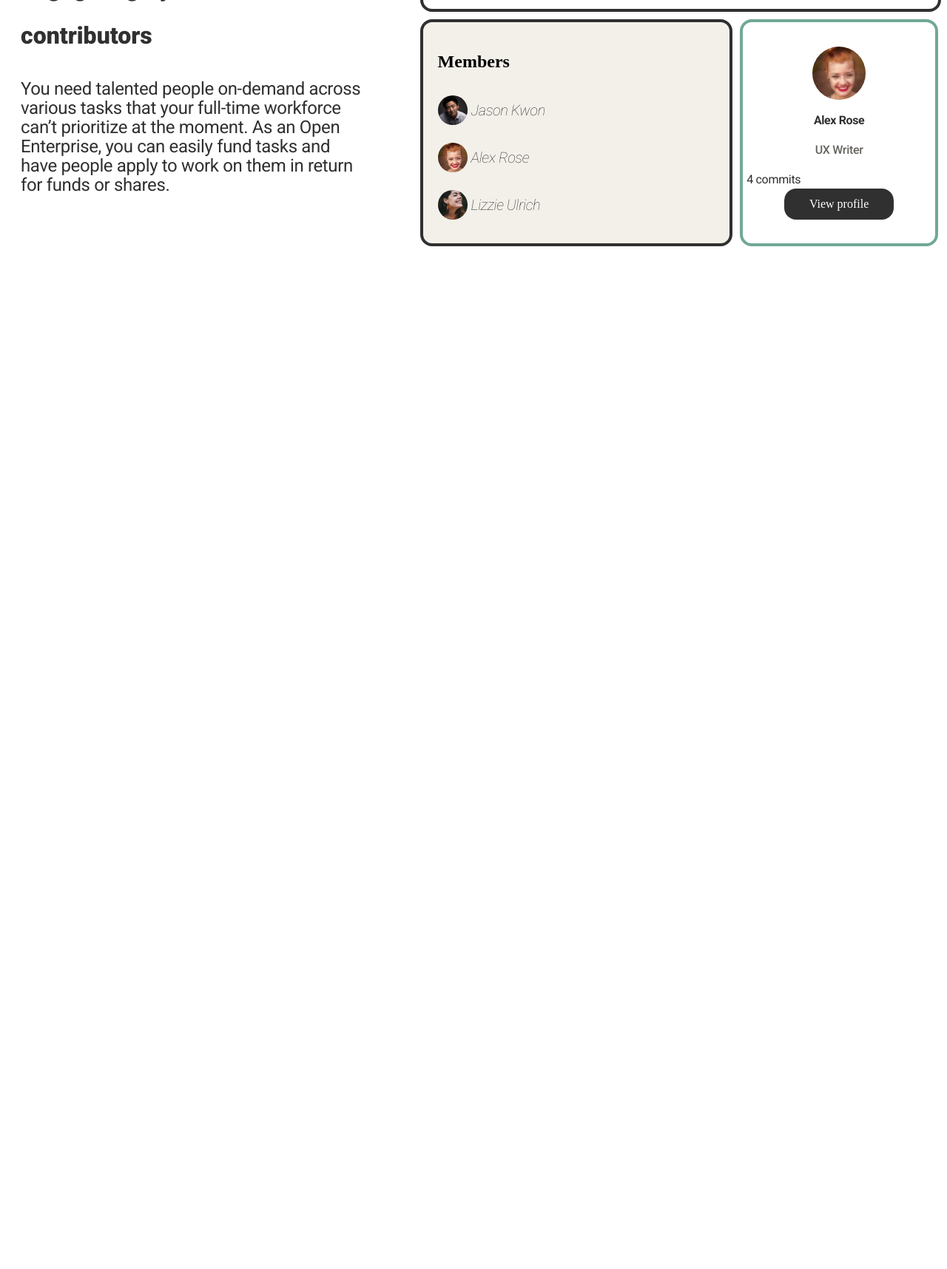
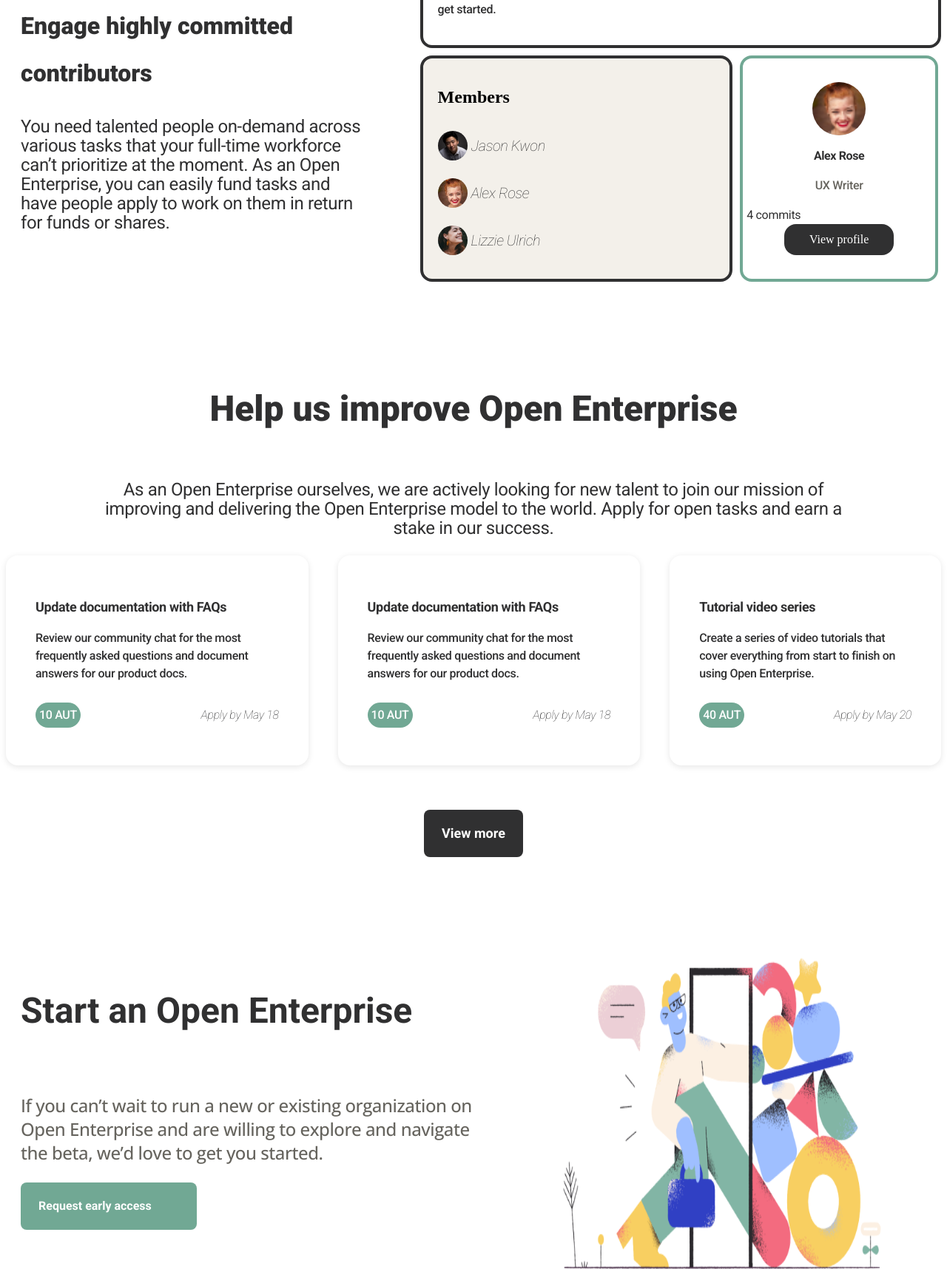
Before and after one commit to Xezer669/figma-project, a plain HTML site: page index.html in a window 1280 px wide. Shown: the part 3040-4756 px from the top of the page at 74% size. Before the commit the page ends 3381 px from the top, so only its background shows below. Drawn offline with nearby package versions, Linux system fonts and the light colour scheme.

Commit message:
modified:   assets/css/index.css         new file:   images/pablo-sign-in 1 1.png         modified:   index.html

```diff
--- a/assets/css/index.css
+++ b/assets/css/index.css
@@ -8,6 +8,14 @@
 }
 
 .main-header {
+    padding: 31px 33px 32px 33px;
+    display: flex;
+    justify-content: space-between;
+    align-items: center;
+    border-bottom: 1px solid #E7E7E7;
+}
+
+.main-footer {
     padding: 31px 33px 32px 33px;
     display: flex;
     justify-content: space-between;
@@ -81,10 +89,30 @@
 
 .box-2 img {
     width: 500px;
+    height: 500px;
     flex-basis: 50%;
 }
 
 .box-1 h1 {
+    color: var(--black, #303031);
+    font-family: 'Roboto', sans-serif;
+    font-size: 3rem;
+    font-style: normal;
+    font-weight: 700;
+    line-height: 80px;
+}
+
+.box-1 div h2 {
+    color: var(--black, #303031);
+    font-family: 'Roboto', sans-serif;
+    font-size: 1.5rem;
+    font-style: normal;
+    font-weight: 700;
+    line-height: 24px;
+    letter-spacing: -0.36px;
+}
+
+.box-1 h3 {
     color: var(--black, #303031);
     font-family: 'Roboto', sans-serif;
     font-size: 3rem;
@@ -154,7 +182,7 @@
     justify-content: center;
     align-items: center;
     width: 1000px;
-    margin: 100px auto 0 auto;;
+    margin: 100px auto 0 auto;
 }
 
 .card {
@@ -293,8 +321,22 @@
     border-radius: 16px;
     border: 4px solid var(--black, #303031);
     background: var(--white, #FFF);
-    padding: 20px;
+    padding: 40px;
     flex-basis: 50%;
+}
+
+.proposal-widget a {
+    display: flex;
+    justify-content: center;
+    width: 404px;
+    padding: 12px 24px;
+    flex-direction: column;
+    align-items: center;
+    gap: 10px;
+    border-radius: 16px;
+    background: var(--black, #303031);
+    text-decoration: none;
+    color: var(--white);
 }
 
 .widget, .widget-content {
@@ -567,3 +609,88 @@
     color: var(--white);
     text-decoration: none;
 }
+
+/* Card Task */
+
+.container-task {
+    display: flex;
+    column-gap: 40px;
+}
+
+.card-task {
+    border-radius: 16px;
+    background: var(--white, #FFF);
+    box-shadow: 0px 2px 8px 0px rgba(0, 0, 0, 0.10);
+    padding: 40px;
+}
+
+.card-task h3 {
+    color: var(--black, #303031);
+    font-family: 'Roboto', sans-serif;
+    font-size: 18px;
+    font-style: normal;
+    font-weight: 700;
+    line-height: 24px;
+    letter-spacing: -0.36px;
+}
+
+.card-task p {
+    color: var(--black, #303031);
+    font-family: 'Roboto', sans-serif;
+    font-size: 16px;
+    font-style: normal;
+    font-weight: 500;
+    line-height: 24px;
+    letter-spacing: -0.32px;
+}
+
+.apply {
+    display: flex;
+    justify-content: space-between;
+    align-items: center;
+}
+
+.apply span {
+    color: var(--white, #FFF);
+    background-color: var(--green);
+    border-radius: 50px;
+    padding: 5px;
+    font-family: 'Roboto',sans-serif;
+    font-size: 16px;
+    font-style: normal;
+    font-weight: 500;
+    line-height: 24px;
+    letter-spacing: -0.32px;
+}
+
+.apply p {
+    color: var(--black, #303031);
+    text-align: right;
+    font-family: 'Roboto',sans-serif;
+    font-size: 16px;
+    font-style: italic;
+    font-weight: 100;
+    line-height: 24px;
+    letter-spacing: -0.32px;
+}
+
+.task-button {
+    display: flex;
+    align-items: center;
+    justify-content: center;
+    margin-top: 30px;
+}
+
+.task-button a {
+    padding: 20px 24px;
+    border-radius: 8px;
+    background: var(--black, #303031);
+    color: var(--white);
+    text-align: center;
+    font-family: 'Roboto',sans-serif;
+    font-size: 18px;
+    font-style: normal;
+    font-weight: 700;
+    line-height: 24px;
+    text-decoration: none;
+}
--- a/index.html
+++ b/index.html
@@ -95,7 +95,6 @@
             </section>
             <section class="flex-container">
                 <div class="proposal-widget">
-                    <!-- <div class="container"> -->
                         <div class="widget">
                             <div class="widget-content">
                                 <img src="./images/Jassir Jonis 1.png" alt="">
@@ -116,8 +115,7 @@
                                     <p>20</p>
                                 </div>
                            </div>
-                    <!-- </div> -->
-
+                           <a href="#">Go to vote</a>
                 </div>
                 <div class="feature-info">
                     <img src="./images/Icon (4).png" alt="">
@@ -188,7 +186,67 @@
                     </div>
                     </div>
             </section>
+            <section class="content">
+                <h2>Help us improve Open Enterprise</h2>
+                <p>As an Open Enterprise ourselves, we are actively looking for new talent to join our mission of improving and delivering the Open Enterprise model to the world. Apply for open tasks and earn a stake in our success.</p>
+            </section>
+            <section class="container-task">
+                <div class="card-task card-4">
+                    <h3>Update documentation with FAQs</h3>
+                    <p>Review our community chat for the most frequently asked questions and document answers for our product docs.</p>
+                    <div class="apply">
+                        <span>10 AUT</span>
+                        <p>Apply by May 18</p>
+                    </div>
+                </div>
+                <div class=" card-task card-5">
+                    <h3>Update documentation with FAQs</h3>
+                    <p>Review our community chat for the most frequently asked questions and document answers for our product docs.</p>
+                    <div class="apply">
+                        <span>10 AUT</span>
+                        <p>Apply by May 18</p>
+                    </div>
+                </div>
+                <div class=" card-task card-6">
+                    <h3>Tutorial video series</h3>
+                    <p>Create a series of video tutorials that cover everything from start to finish on using Open Enterprise.</p>
+                    <div class="apply">
+                        <span>40 AUT</span>
+                        <p>Apply by May 20</p>
+                    </div>
+                </div>
+            </section>
+            <section class="task-button">
+                <a class="task-button" href="#">View more</a>
+            </section>
+            <section class="flex-container">
+                <div class="box-1">
+                    <h3>
+                        Start an Open Enterprise
+                    </h3>
+                    <p>
+                        If you can’t wait to run a new or existing organization on Open Enterprise and are willing to explore and navigate the beta, we’d love to get you started.
+                    </p>
+                    <a href="#">Request early access</a>
+                </div>
+                <div class="box-2">
+                    <img src="./images/pablo-sign-in 1 1.png" alt="">
+                </div>
+            </section>
         </div>
     </main>
+    <footer class="main-footer">
+        <div class="logo">
+            <p>Open Enterprise</p>
+        </div>
+        <nav class="main-menu">
+            <ul>
+                <li><a href="#">Documentation</a></li>
+                <li><a href="#">GitHub</a></li>
+                <li><a href="#">Twitter</a></li>
+                <li><a class="last-child" href="#">Contact us</a></li>
+            </ul>
+        </nav>
+    </footer>
 </body>
 </html>
```
Also changed, not shown: images/pablo-sign-in 1 1.png (added).
